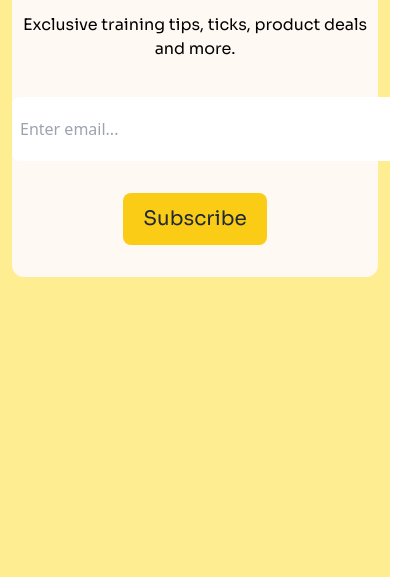
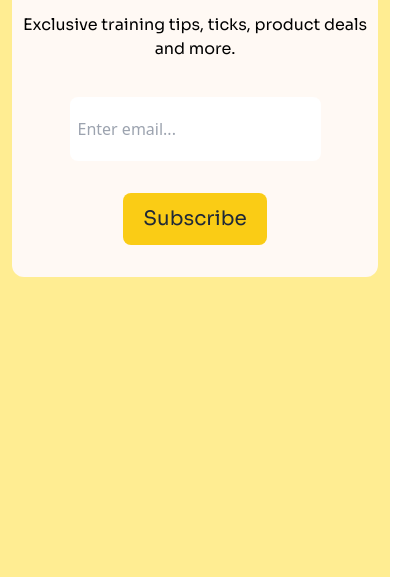
Before and after one commit to MASUDMIAHCS/assignment-3, a plain HTML site: page index.html in a window 390 px wide. Shown: the part 3812-4389 px from the top of the page, 411 px wide, since content can reach past the window. Drawn offline with nearby package versions, Linux system fonts and the light colour scheme; a web font is replaced by a local one.

Commit message:
the fifth portion of my assignment

```diff
--- a/index.html
+++ b/index.html
@@ -525,7 +525,7 @@
                         Exclusive training tips, ticks, product deals and more.
                     </p>
                    <div class="text-center lg:text-start">
-                    <input type="email" name="" id="" placeholder="Enter email..." class="rounded-lg py-5 pr-40 pl-2 bg-[#FFFFFF] mb-8">
+                    <input type="email" name="" id="" placeholder="Enter email..." class="rounded-lg py-5 pr-3 lg:pr-40 pl-2 bg-[#FFFFFF] mb-8">
                    </div>
                     <div class="text-center lg:text-start">
                         <button class="capitalize text-xl font-normal sora-font bg-yellow-400 px-5 py-3 rounded-lg mb-8">
```
